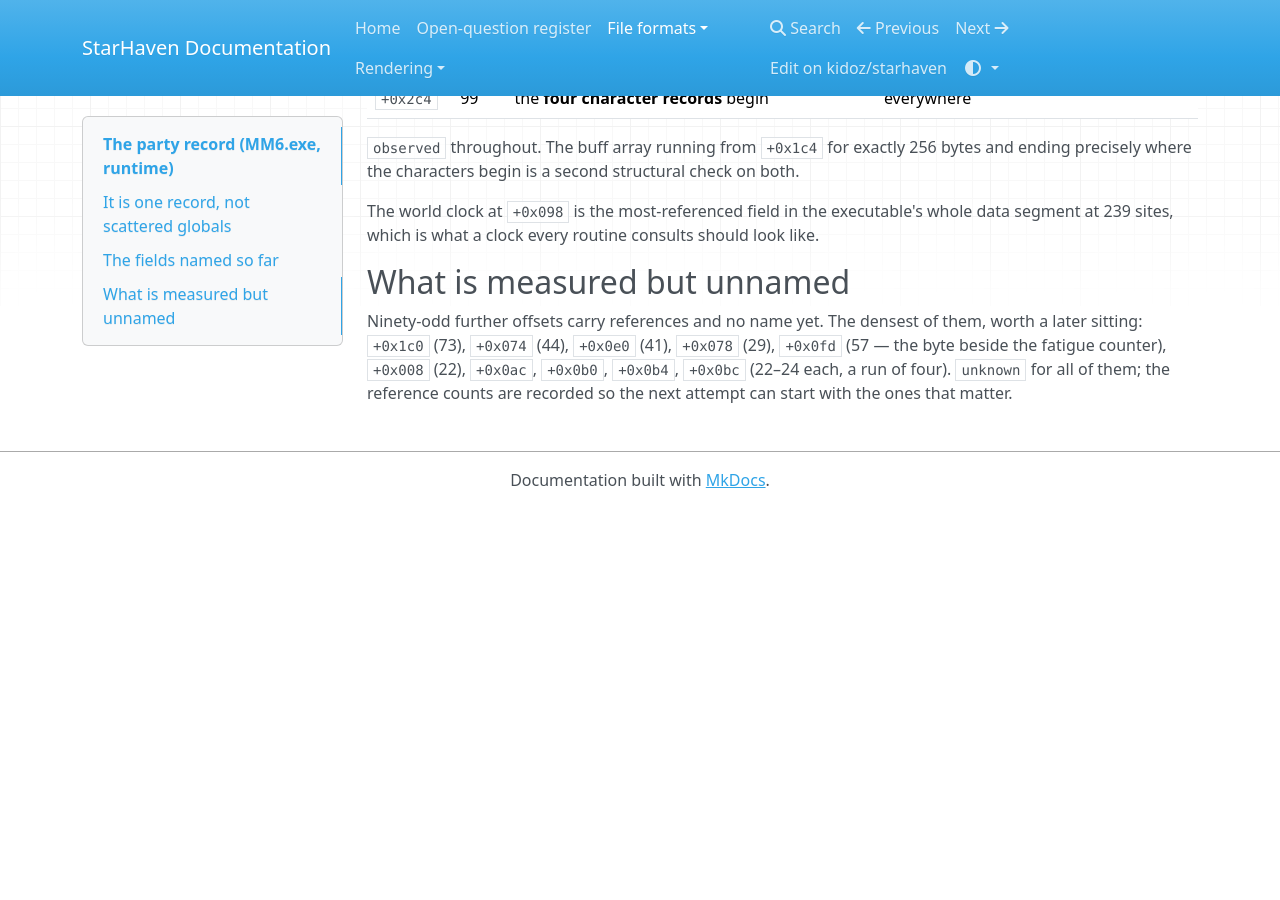
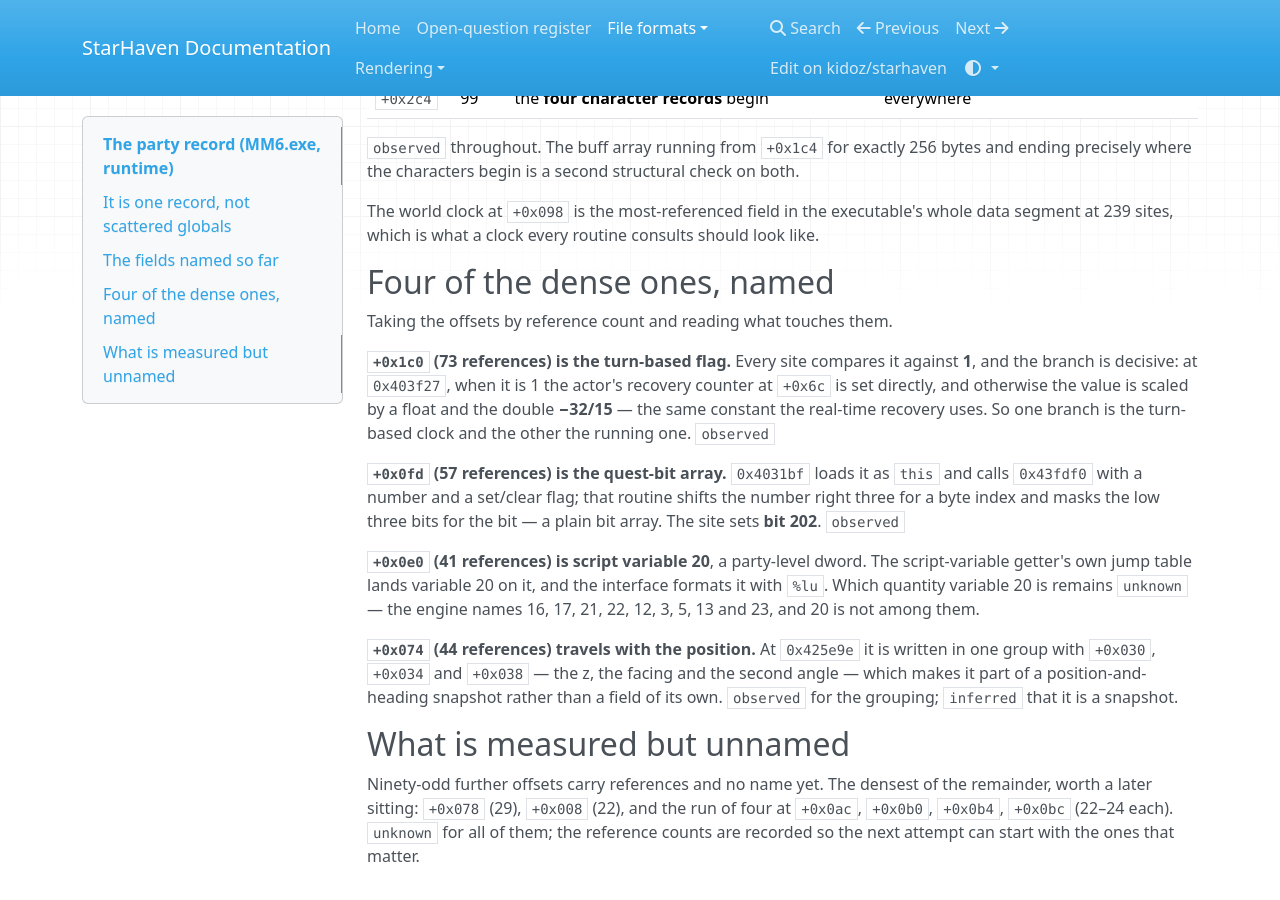
Before and after one commit to kidoz/starhaven, an MkDocs documentation site: the page built from docs/formats/party-record.md, in a window 1280 px wide and 900 px high, scrolled down 986 px. Built offline with MkDocs 1.6.1, drawn with Linux system fonts in a browser that asks for light colours; nearby versions of some CDN libraries; before the commit the page ends 1494 px from its top, so only the background shows below that.

Commit message:
Name four of the party record's dense fields

```diff
--- a/docs/formats/party-record.md
+++ b/docs/formats/party-record.md
@@ -46,11 +46,38 @@ The world clock at `+0x098` is the most-referenced field in the executable's
 whole data segment at 239 sites, which is what a clock every routine consults
 should look like.
 
+## Four of the dense ones, named
+
+Taking the offsets by reference count and reading what touches them.
+
+**`+0x1c0` (73 references) is the turn-based flag.** Every site compares it
+against **1**, and the branch is decisive: at `0x403f27`, when it is 1 the
+actor's recovery counter at `+0x6c` is set directly, and otherwise the value
+is scaled by a float and the double **−32/15** — the same constant the
+real-time recovery uses. So one branch is the turn-based clock and the other
+the running one. `observed`
+
+**`+0x0fd` (57 references) is the quest-bit array.** `0x4031bf` loads it as
+`this` and calls `0x43fdf0` with a number and a set/clear flag; that routine
+shifts the number right three for a byte index and masks the low three bits
+for the bit — a plain bit array. The site sets **bit 202**. `observed`
+
+**`+0x0e0` (41 references) is script variable 20**, a party-level dword. The
+script-variable getter's own jump table lands variable 20 on it, and the
+interface formats it with `%lu`. Which quantity variable 20 is remains
+`unknown` — the engine names 16, 17, 21, 22, 12, 3, 5, 13 and 23, and 20 is
+not among them.
+
+**`+0x074` (44 references) travels with the position.** At `0x425e9e` it is
+written in one group with `+0x030`, `+0x034` and `+0x038` — the z, the facing
+and the second angle — which makes it part of a position-and-heading
+snapshot rather than a field of its own. `observed` for the grouping;
+`inferred` that it is a snapshot.
+
 ## What is measured but unnamed
 
-Ninety-odd further offsets carry references and no name yet. The densest of
-them, worth a later sitting: `+0x1c0` (73), `+0x074` (44), `+0x0e0` (41),
-`+0x078` (29), `+0x0fd` (57 — the byte beside the fatigue counter), `+0x008`
-(22), `+0x0ac`, `+0x0b0`, `+0x0b4`, `+0x0bc` (22–24 each, a run of four).
+Ninety-odd further offsets carry references and no name yet. The densest of the
+remainder, worth a later sitting: `+0x078` (29), `+0x008` (22), and the run
+of four at `+0x0ac`, `+0x0b0`, `+0x0b4`, `+0x0bc` (22–24 each).
 `unknown` for all of them; the reference counts are recorded so the next
 attempt can start with the ones that matter.
```
Also changed, not shown: README.md (+9 -0 lines).
